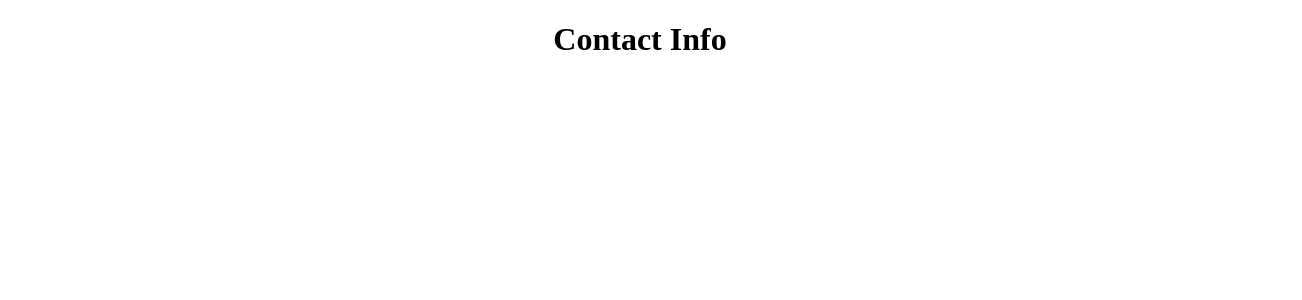
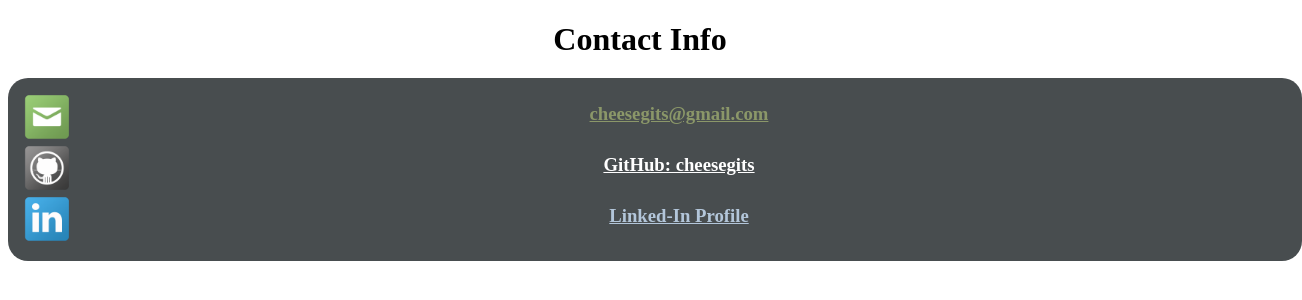
Before and after one commit to cheesegits/cheesegits.github.io, a Gatsby site: page /contact in a window 1280 px wide. Shown: the whole page, 1302 px wide, since content can reach past the window. Built offline with nearby package versions, Linux system fonts and the light colour scheme; Gatsby itself is replaced by a stand-in of ours.

Commit message:
content added to contact info page

```diff
--- a/src/layouts/index.css
+++ b/src/layouts/index.css
@@ -647,7 +647,7 @@ pre tt:after {
   .siteHeader h2 {
     display: inline-block;
     border-top: 3px solid red;
-    padding-top: 5px;
+    padding-top: 4.5px;
     border-left: none;
   }
 }
--- a/src/pages/contact.js
+++ b/src/pages/contact.js
@@ -1,11 +1,59 @@
 import React from "react";
 import Link from "gatsby-link";
+import EmailIcon from "../images/email-icon.png";
+import GithubIcon from "../images/Github-icon.png";
+import LinkedinIcon from "../images/Linkedin-icon.png";
 
 const Contact = () => (
   <div>
     <h1 style={{ textAlign: "center", marginBottom: 10, paddingBottom: 10 }}>
       Contact Info
     </h1>
+    <div
+      style={{
+        backgroundColor: "#292e31",
+        opacity: "0.85",
+        borderRadius: "20px",
+        margin: "auto",
+        width: "100%",
+        padding: "15px",
+        textAlign: "center",
+        color: "#a6bdd4"
+      }}
+    >
+      <div>
+        <img src={EmailIcon} style={{ width: "48px", float: "left" }} />
+        <h3
+          style={{
+            display: "inline-block",
+            marginTop: "10px"
+          }}
+        >
+          <a href="cheesegits@gmail.com" style={{ color: "#77864f" }}>
+            cheesegits@gmail.com
+          </a>
+        </h3>
+      </div>
+      <div style={{ clear: "left" }}>
+        <img src={GithubIcon} style={{ width: "48px", float: "left" }} />
+        <h3 style={{ display: "inline-block", marginTop: "10px" }}>
+          <a href="https://github.com/cheesegits" style={{ color: "white" }}>
+            GitHub: cheesegits
+          </a>
+        </h3>
+      </div>
+      <div style={{ clear: "left" }}>
+        <img src={LinkedinIcon} style={{ width: "48px", float: "left" }} />
+        <h3 style={{ display: "inline-block", marginTop: "10px" }}>
+          <a
+            href="https://www.linkedin.com/in/matthew-mulit-902981125/"
+            style={{ color: "#A6BDD4" }}
+          >
+            Linked-In Profile
+          </a>
+        </h3>
+      </div>
+    </div>
   </div>
 );
 
```
Also changed, not shown: src/images/Github-icon.png (added), src/images/Linkedin-icon.png (added), src/images/email-icon.png (added).
